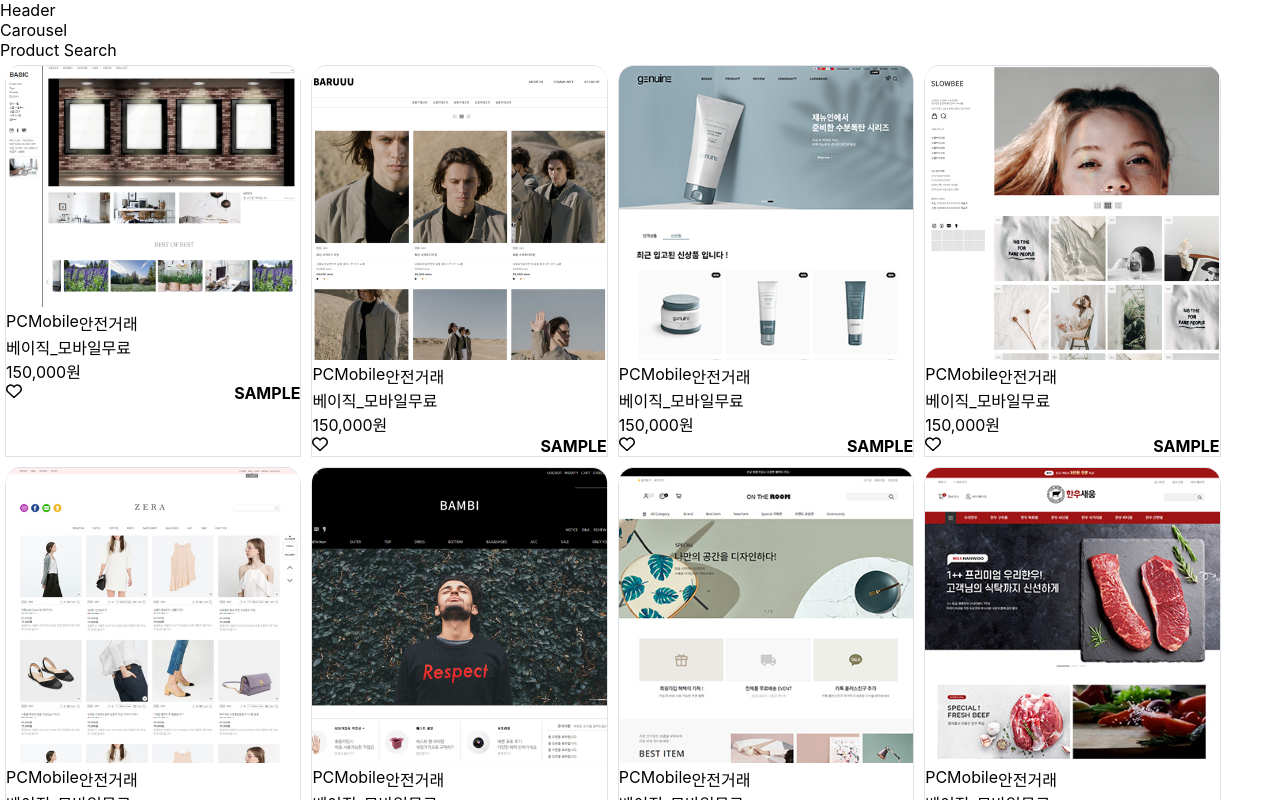
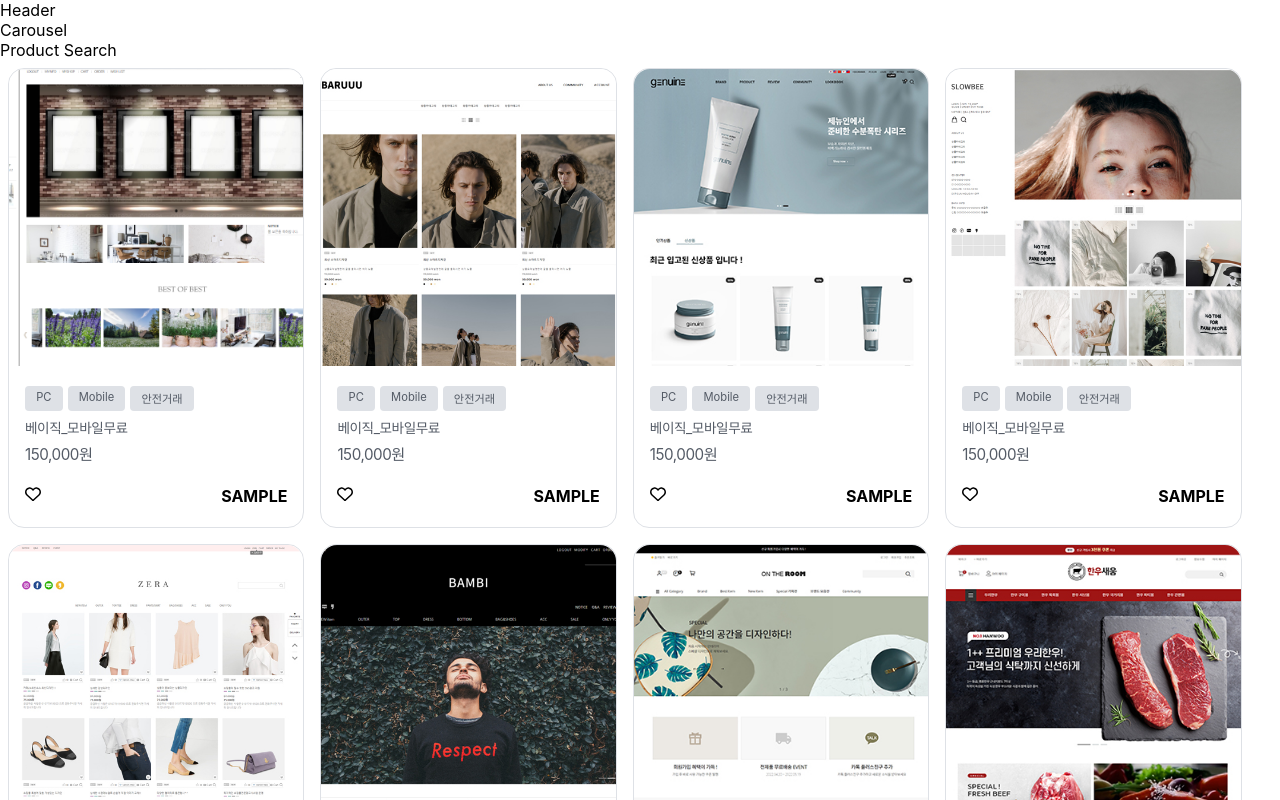
Before and after one commit to qodbtn41/cafe24-clone, a React (Create React App) app in the folder cafe24-tsb/: page / in a window 1280 px wide. Shown: the top 800 px of the page. Built offline with nearby package versions, Linux system fonts and the light colour scheme.

Commit message:
화면이 크면 양쪽에 마진이있는데 조금 화면이 작아지면 마진이 사라지고 100% 꽉채우게 화면을 쓴다

```diff
--- a/cafe24-tsb/src/Components/Main/ProductCard.jsx
+++ b/cafe24-tsb/src/Components/Main/ProductCard.jsx
@@ -2,6 +2,7 @@ import React, { useState } from 'react';
 import './ProductCard.scss';
 import { FontAwesomeIcon } from "@fortawesome/react-fontawesome";
 import { faHeart } from "@fortawesome/free-regular-svg-icons";
+import { faArrowAltCircleDown } from "@fortawesome/free-regular-svg-icons";
 
 const ProductCard = ({img}) => {
   const [isHovering, setIsHovering] = useState(false);
@@ -21,12 +22,12 @@ const ProductCard = ({img}) => {
           <div>안전거래</div>
         </div>
         <div>
-          <div>베이직_모바일무료</div>
-          <div>150,000원</div>
+          <div className='product_name'>베이직_모바일무료</div>
+          <div className='product_price'>150,000원</div>
         </div>
         <div className={isHovering?'product_card_footer hover':'product_card_footer'}>
           <FontAwesomeIcon icon={faHeart}/>
-          <div>SAMPLE</div>
+          <div>SAMPLE<FontAwesomeIcon icon="fa-regular fa-angle-right" /></div>
         </div>
       </div>
     </div>
--- a/cafe24-tsb/src/Components/Main/ProductCard.scss
+++ b/cafe24-tsb/src/Components/Main/ProductCard.scss
@@ -1,20 +1,23 @@
 .product_card{
   width: 23%;
   margin: 1%;
-  border-radius: 5% 5% 0 0;
+  border-radius: 1rem;
   border: 1px solid #DEE1E6;
   cursor:pointer;
 }
 
 .product_image>img{
   width: 100%;
-  border-radius: 5% 5% 0 0;
+  height: 100%;
+  border-radius: 1rem 1rem 0 0;
+  object-fit: cover;
 }
 
 .product_image{
   position: relative;
   width: 100%;
-  border-radius: 5% 5% 0 0;
+  height: 65%;
+  border-radius: 1rem 1rem 0 0;
 }
 
 .product_image div{
@@ -23,7 +26,7 @@
   top: 0px;
   width: 100%;
   height: 100%;
-  border-radius: 5% 5% 0 0;
+  border-radius: 1rem 1rem 0 0;
 }
 .product_image .hover{
   background-color: rgba($color: #000000, $alpha: 0.15);
@@ -38,6 +41,16 @@
 
 .product_tags{
   display: flex;
+  margin-bottom: 0.3rem;
+}
+
+.product_tags>div{
+  font-size: 0.7rem;
+  color: #545b66;
+  margin-right: 0.3rem;
+  padding: 0.3rem 0.7rem;
+  background-color: #DEE1E6;
+  border-radius: 0.25rem;
 }
 
 .product_card_footer{
@@ -46,4 +59,20 @@
 }
 
 .product_contents{
+  padding: 1.2rem 1rem;
 }
+
+.product_name{
+  font-size: 0.85rem;
+  line-height: 1.6rem;
+  color: #545b66;
+  letter-spacing: -0.03em;
+}
+
+.product_price{
+  font-size: 0.95rem;
+  line-height: 1.6rem;
+  color: #545b66;
+  margin-bottom: 1.2rem;
+  letter-spacing: -0.03em;
+}
--- a/cafe24-tsb/src/Components/Main/ProductList.scss
+++ b/cafe24-tsb/src/Components/Main/ProductList.scss
@@ -1,3 +1,9 @@
+@media (min-width: 1440px) {
+  .product_list {
+    padding: 0% 10%;
+  }
+}
+
 .product_list{
   display: flex;
   justify-content:flex-start;
@@ -5,5 +11,5 @@
 }
 
 .product_list>div{
-  margin: 5px;
+  margin: 0.5rem;
 }
```
